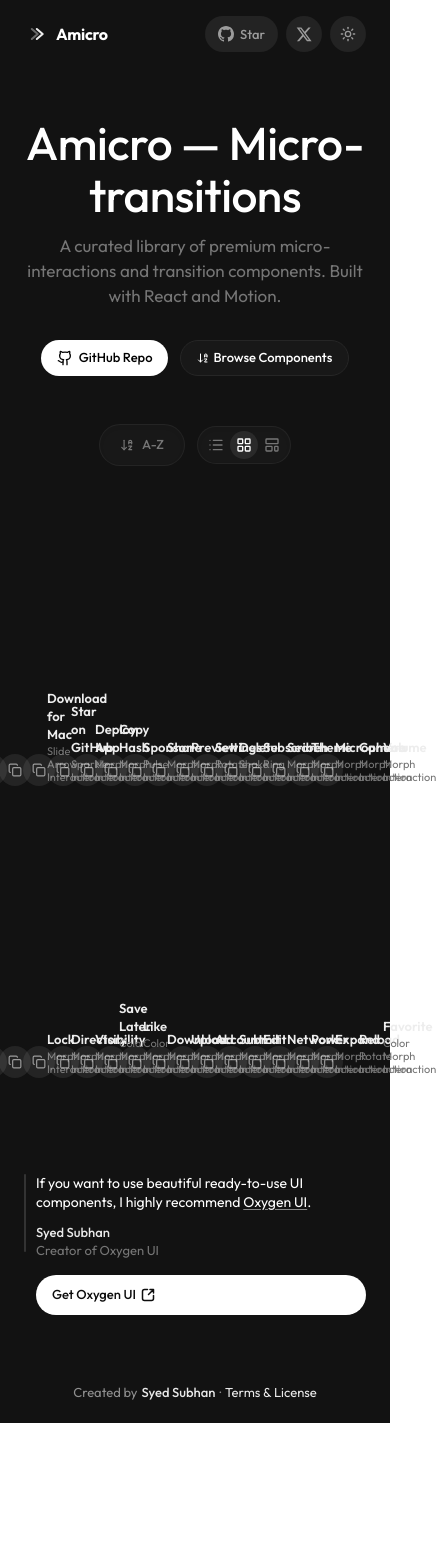
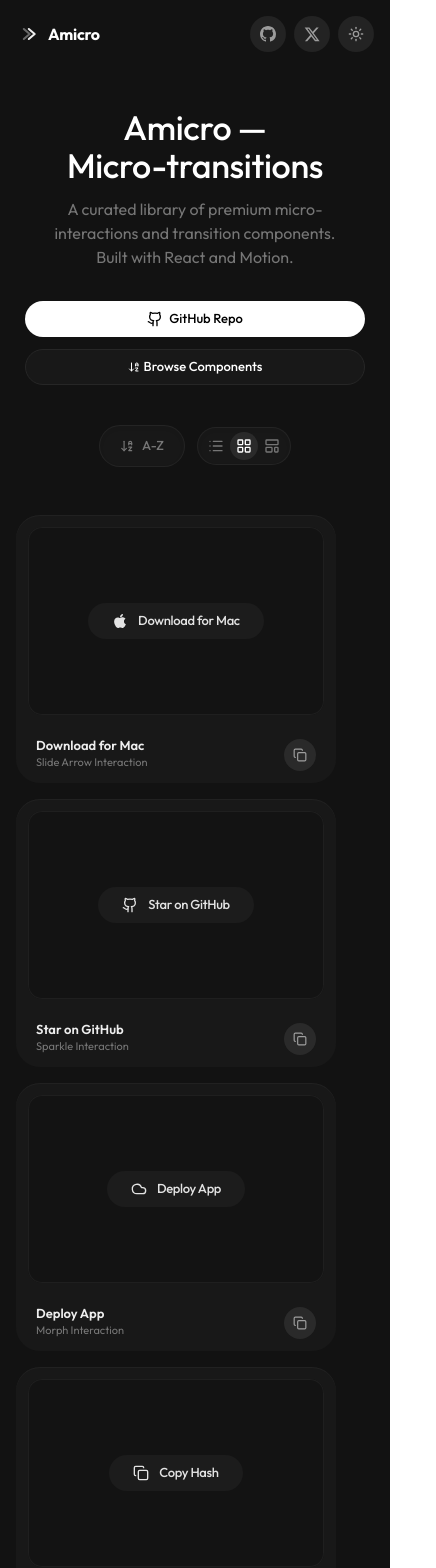
Before and after one commit to Subhan-code/Amicro--Micro-transitions-, a React (Vite) app: page / in a window 390 px wide. Shown: the top 1568 px of the page, 436 px wide, since content can reach past the window. Before the commit the page ends 1423 px from the top, so only its background shows below. Built offline with nearby package versions, Linux system fonts and the light colour scheme; no server answers.

Commit message:
fix: make the component gallery responsive on mobile

```diff
--- a/src/App.tsx
+++ b/src/App.tsx
@@ -105,12 +105,12 @@
   };
 
   return (
-    <div className={`relative w-full min-h-screen flex flex-col font-sans antialiased transition-colors duration-300 ${theme === 'dark' ? 'bg-[#121212] text-[#ffffff] selection:bg-neutral-850' : 'bg-[#f8f9fa] text-black selection:bg-neutral-200'}`}>
+    <div className={`relative w-full min-h-screen flex flex-col overflow-x-clip font-sans antialiased transition-colors duration-300 ${theme === 'dark' ? 'bg-[#121212] text-[#ffffff] selection:bg-neutral-850' : 'bg-[#f8f9fa] text-black selection:bg-neutral-200'}`}>
 
       {/* Site Navbar */}
-      <header className="relative z-50 w-full pt-4 pb-4 px-6 border-b border-transparent">
-        <div className="relative z-[3] flex items-center justify-between gap-4 max-w-[1240px] mx-auto">
-          <div className="flex items-center gap-[34px] min-w-0">
+      <header className="relative z-50 w-full pt-4 pb-4 px-4 sm:px-6 border-b border-transparent">
+        <div className="relative z-[3] flex items-center justify-between gap-2 sm:gap-4 max-w-[1240px] mx-auto">
+          <div className="flex items-center gap-2 sm:gap-[34px] min-w-0">
             <button
               onClick={() => navigateTo('home')}
               className={`inline-flex items-center gap-[4px] h-[35px] py-[5px] no-underline shrink-0 group transition-transform duration-400 ease-[cubic-bezier(0.22,1,0.36,1)] hover:scale-[1.02] cursor-pointer text-left border-0 bg-transparent ${theme === 'dark' ? 'text-white' : 'text-black'}`}
@@ -174,12 +174,13 @@
               href="https://github.com/Subhan-code/Amicro--Micro-transitions-"
               target="_blank"
               rel="noopener noreferrer"
-              className={`inline-flex items-center justify-center gap-1.5 h-[36px] px-[13px] rounded-full font-sans text-[13px] font-medium leading-[16px] no-underline transition-colors duration-150 group ${theme === 'dark' ? 'bg-[rgba(255,255,255,0.07)] hover:bg-[rgba(255,255,255,0.1)] text-[rgba(237,237,237,0.6)] hover:text-[#ededed]' : 'bg-neutral-200/80 hover:bg-neutral-300/80 text-black hover:text-black'}`}
+              aria-label="Star Amicro on GitHub"
+              className={`inline-flex items-center justify-center gap-1.5 w-[36px] h-[36px] px-0 sm:w-auto sm:px-[13px] rounded-full font-sans text-[13px] font-medium leading-[16px] no-underline transition-colors duration-150 group ${theme === 'dark' ? 'bg-[rgba(255,255,255,0.07)] hover:bg-[rgba(255,255,255,0.1)] text-[rgba(237,237,237,0.6)] hover:text-[#ededed]' : 'bg-neutral-200/80 hover:bg-neutral-300/80 text-black hover:text-black'}`}
             >
               <svg viewBox="0 0 16 16" fill="currentColor" className="w-auto h-[16px] max-w-[16px] block">
                 <path d="M8 0C3.58 0 0 3.58 0 8c0 3.54 2.29 6.53 5.47 7.59.4.07.55-.17.55-.38 0-.19-.01-.82-.01-1.49-2.01.37-2.53-.49-2.69-.94-.09-.23-.48-.94-.82-1.13-.28-.15-.68-.52-.01-.53.63-.01 1.08.58 1.23.82.72 1.21 1.87.87 2.33.66.07-.52.28-.87.51-1.07-1.78-.2-3.64-.89-3.64-3.95 0-.87.31-1.59.82-2.15-.08-.2-.36-1.02.08-2.12 0 0 .67-.21 2.2.82.64-.18 1.32-.27 2-.27.68 0 1.36.09 2 .27 1.53-1.04 2.2-.82 2.2-.82.44 1.1.16 1.92.08 2.12.51.56.82 1.27.82 2.15 0 3.07-1.87 3.75-3.65 3.95.29.25.54.73.54 1.48 0 1.07-.01 1.93-.01 2.2 0 .21.15.46.55.38A8.013 8.013 0 0016 8c0-4.42-3.58-8-8-8z"></path>
               </svg>
-              <span className="inline-block">{stars !== null ? stars : 'Star'}</span>
+              <span className="hidden sm:inline-block">{stars !== null ? stars : 'Star'}</span>
             </a>
             <a
               href="https://x.com/SubhanHQ"
@@ -236,19 +237,20 @@
             className="w-full flex flex-col"
           >
             {/* Main Content */}
-            <div className="relative z-10 flex-1 w-full max-w-[1240px] mx-auto px-6 flex flex-col items-center">
+            <div className="relative z-10 flex-1 w-full max-w-[1240px] mx-auto px-4 sm:px-6 flex flex-col items-center">
 
-              <div className="mt-12 mb-16 text-center w-full flex flex-col items-center">
+              <div className="mt-10 mb-12 sm:mt-12 sm:mb-16 text-center w-full flex flex-col items-center">
 
-                <h1 className={`text-[46px] font-medium leading-[52px] tracking-[-0.01em] mb-3 font-sans transition-colors duration-300 ${theme === 'dark' ? 'text-white' : 'text-black'}`}>
-                  Amicro — Micro-transitions
+                <h1 className={`w-full max-w-[600px] px-2 text-balance text-[34px] sm:text-[46px] font-medium leading-[38px] sm:leading-[52px] tracking-[-0.01em] mb-3 font-sans transition-colors duration-300 ${theme === 'dark' ? 'text-white' : 'text-black'}`}>
+                  <span className="block sm:inline">Amicro — </span>
+                  <span>Micro-transitions</span>
                 </h1>
-                <p className={`text-[17px] leading-[25px] max-w-[530px] transition-colors duration-300 ${theme === 'dark' ? 'text-[#767676]' : 'text-black'}`}>
+                <p className={`w-full max-w-[530px] px-2 text-balance text-[16px] sm:text-[17px] leading-[24px] sm:leading-[25px] transition-colors duration-300 ${theme === 'dark' ? 'text-[#767676]' : 'text-black'}`}>
                   A curated library of premium micro-interactions and transition components. Built with React and Motion.
                 </p>
 
                 {/* Hero CTAs */}
-                <div className="flex items-center gap-3 mt-8">
+                <div className="flex w-full max-w-[340px] flex-col items-stretch sm:w-auto sm:max-w-none sm:flex-row sm:items-center gap-3 mt-8">
                   <motion.a
                     href="https://github.com/Subhan-code/Amicro--Micro-transitions-"
                     target="_blank"
@@ -262,7 +264,7 @@
                         boxShadow: theme === 'dark' ? '0 10px 25px -5px rgba(255,255,255,0.1)' : '0 10px 25px -5px rgba(0,0,0,0.15)'
                       }
                     }}
-                    className={`inline-flex items-center justify-center gap-1.5 h-[36px] px-[16px] rounded-full text-[13px] font-medium no-underline transition-colors cursor-pointer border-0 ${theme === 'dark' ? 'bg-white text-black hover:bg-neutral-200' : 'bg-neutral-950 text-white hover:bg-neutral-800'}`}
+                    className={`inline-flex items-center justify-center w-full sm:w-auto gap-1.5 h-[36px] px-[16px] rounded-full text-[13px] font-medium no-underline transition-colors cursor-pointer border-0 ${theme === 'dark' ? 'bg-white text-black hover:bg-neutral-200' : 'bg-neutral-950 text-white hover:bg-neutral-800'}`}
                   >
                     <motion.div
                       variants={{
@@ -296,7 +298,7 @@
                         boxShadow: theme === 'dark' ? '0 10px 25px -5px rgba(0,0,0,0.3)' : '0 10px 25px -5px rgba(0,0,0,0.05)'
                       }
                     }}
-                    className={`inline-flex items-center justify-center h-[36px] px-[16px] rounded-full text-[13px] font-medium border cursor-pointer transition-colors ${theme === 'dark' ? 'bg-[#181818] border-neutral-800 text-white hover:bg-neutral-800' : 'bg-white border-neutral-200 text-black hover:bg-neutral-50 shadow-sm'}`}
+                    className={`inline-flex items-center justify-center w-full sm:w-auto h-[36px] px-[16px] rounded-full text-[13px] font-medium border cursor-pointer transition-colors ${theme === 'dark' ? 'bg-[#181818] border-neutral-800 text-white hover:bg-neutral-800' : 'bg-white border-neutral-200 text-black hover:bg-neutral-50 shadow-sm'}`}
                   >
                     <motion.div
                       variants={{
@@ -312,7 +314,7 @@
                 </div>
 
                 {/* Filter and layout controls */}
-                <div className="flex items-center gap-3 mt-12">
+                <div className="flex flex-wrap items-center justify-center gap-3 mt-10 sm:mt-12">
                   <div className={`flex items-center p-1 rounded-full border shadow-inner transition-colors duration-300 ${theme === 'dark' ? 'bg-[#181818] border-white/5' : 'bg-neutral-200/50 border-neutral-300/30'}`}>
                     <button
                       onClick={() => setSortBy(sortBy === 'default' ? 'alphabetical' : 'default')}
@@ -365,7 +367,7 @@
               <div
                 id="component-grid"
                 className={`
-                  w-full flex justify-center gap-[24px] scroll-mt-24 mb-16
+                  w-full flex justify-center gap-4 sm:gap-[24px] scroll-mt-24 mb-16
                   ${layout === 'list' ? 'flex-col items-center max-w-md mx-auto' : ''}
                   ${layout === 'grid' ? 'flex-wrap' : ''}
                   ${layout === 'matrix' ? 'flex-wrap max-w-4xl gap-4' : ''}
@@ -377,7 +379,7 @@
                       layout
                       key={button.id}
                       transition={{ type: "spring", stiffness: 400, damping: 25 }}
-                      className={`${layout === 'list' ? 'w-full' : ''}`}
+                      className={`${layout === 'list' ? 'w-full' : ''} ${layout === 'grid' ? 'w-full sm:w-[320px]' : ''}`}
                     >
                       {layout === 'grid' ? (
                         <div className={`relative w-full max-w-[320px] sm:w-[320px] h-[268px] rounded-[24px] transition-all duration-300 group ${theme === 'dark' ? 'bg-[#181818] shadow-[inset_0_1px_0_rgba(255,255,255,0.04)] hover:bg-[#202020]' : 'bg-white shadow-[0_4px_20px_rgba(0,0,0,0.04),0_1px_3px_rgba(0,0,0,0.02)] border border-neutral-100/85 hover:shadow-[0_6px_24px_rgba(0,0,0,0.06)] text-black'}`}>
@@ -411,7 +413,7 @@
             </div>
 
             {/* Recommended course CTA */}
-            <aside className="relative z-10 w-full max-w-[720px] mx-auto mt-[20px] mb-[70px] flex items-start sm:items-center gap-2.5 sm:gap-[24px] px-6 sm:px-0">
+            <aside className="relative z-10 w-full max-w-[720px] mx-auto mt-[20px] mb-[70px] flex items-start sm:items-center gap-2.5 sm:gap-[24px] px-4 sm:px-0">
               <span className={`w-[2px] h-[78px] rounded-[1px] shrink-0 transition-colors ${theme === 'dark' ? 'bg-white/[0.14]' : 'bg-neutral-300'}`} aria-hidden="true" />
               <div className="flex-1 min-w-0 flex flex-col sm:flex-row sm:items-center gap-4 sm:gap-[24px]">
                 <div className="flex-1 min-w-0 flex flex-col gap-[10px] max-w-[432px]">
@@ -440,7 +442,7 @@
         )}
       </AnimatePresence>
 
-      <footer className="relative z-10 w-full text-center pb-[24px] text-[13px] leading-[14px]">
+      <footer className="relative z-10 w-full px-4 text-center pb-[24px] text-[13px] leading-[14px]">
         <span className={theme === 'dark' ? 'text-[#8f8f8f]' : 'text-black opacity-60'}>Created by</span>
         <a className={`no-underline ml-[4px] font-medium transition-colors ${theme === 'dark' ? 'text-[#e9e9e9] hover:text-white' : 'text-black hover:text-black'}`} href="https://x.com/SubhanHQ" target="_blank" rel="noopener noreferrer">Syed Subhan</a>
         <span className={`mx-1 ${theme === 'dark' ? 'text-[#8f8f8f]' : 'text-black opacity-60'}`}>·</span>
@@ -448,14 +450,14 @@
       </footer>
 
       {/* Copy-Success Toast Alert */}
-      <div className="fixed bottom-6 right-6 z-[100] pointer-events-none">
+      <div className="fixed inset-x-4 bottom-4 sm:inset-x-auto sm:bottom-6 sm:right-6 z-[100] pointer-events-none">
         <AnimatePresence>
           {toastMessage && (
             <motion.div
               initial={{ opacity: 0, y: 50, scale: 0.9 }}
               animate={{ opacity: 1, y: 0, scale: 1 }}
               exit={{ opacity: 0, y: 20, scale: 0.9 }}
-              className={`px-4 py-3 rounded-xl border flex items-center gap-2.5 text-[13px] font-medium shadow-lg pointer-events-auto ${
+              className={`px-4 py-3 rounded-xl border flex items-center justify-center gap-2.5 text-[13px] font-medium shadow-lg pointer-events-auto ${
                 theme === 'dark'
                   ? 'bg-[#181818] border-neutral-800 text-white shadow-black/20'
                   : 'bg-white border-neutral-200 text-black shadow-neutral-200/50'
```
